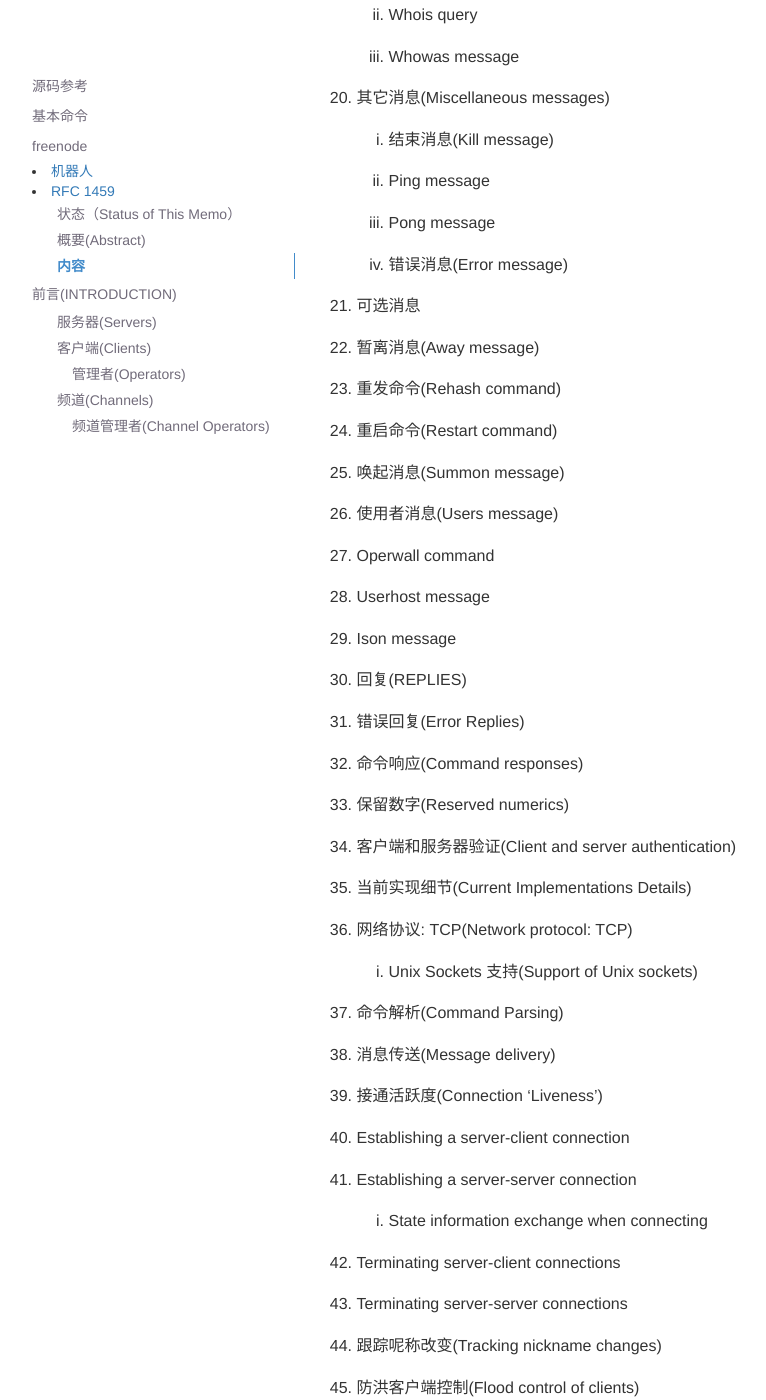
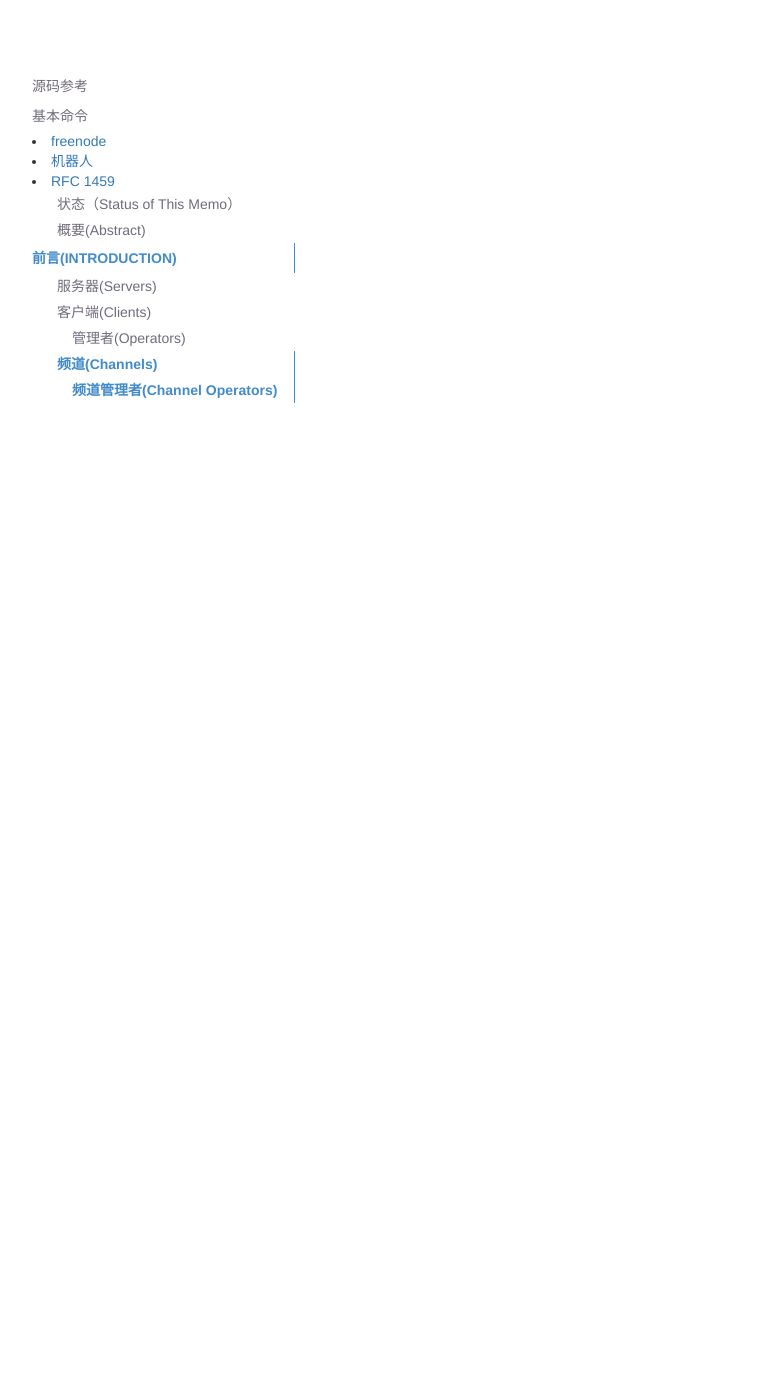
Before and after one commit to R32/r32.github.io, a Jekyll site: the page built from _posts/other/2014-11-08-irc-development.markdown, in a window 1280 px wide and 1400 px high, scrolled down 7971 px. Shown: the whole window, without its empty margins (38-804 px from the left). Built offline with Jekyll 4.4.1, drawn with Linux system fonts in a browser that asks for light colours; nearby versions of some CDN libraries; Markdown is read by kramdown in place of the engine named in the settings; some of the changed text lies outside the part shown.

Commit message:
doc post

````diff
--- a/_posts/haxe/2014-03-30-commands.markdown
+++ b/_posts/haxe/2014-03-30-commands.markdown
@@ -724,7 +724,7 @@
 
 @:nativeProperty     : Use native properties which will execute even with dynamic usage (cpp only)
 
-# 作用是 代码编辑器(IDE) 将不会对这个字段产生智能提示.
+# 作用是 代码编辑器(IDE) 将不会对这个字段产生智能提示. 好像只能作于于字段
 @:noCompletion       : Prevents the compiler from suggesting completion on this field
 
 # 即使有加编译参数 -debug,也不生成 debug 信息到 swf文件,仅适用于 flash
@@ -733,7 +733,7 @@
 # 防止被文档生成器添加
 @:noDoc              : Prevents a type from being included in documentation generation
 
-# 防止 被 * 符号导入, 例 import some.*;
+# 防止静态字段,被 * 符号导入, 例 import some.*;
 @:noImportGlobal     : Prevents a static field from being imported with import Class.*
 
 @:noPrivateAccess    : Disallow private access to anything for the annotated expression
--- a/_posts/haxelib/2014-05-10-some-haxe-lib.markdown
+++ b/_posts/haxelib/2014-05-10-some-haxe-lib.markdown
@@ -15,7 +15,7 @@
 
  * http://haxe.io 主要是一些 haxe 的新闻, 经常能看到一些惊异的东西.
 
-
+ * http://www.w3school.com.cn/html5/index.asp
 
 #### 工具
 
--- a/_posts/other/2014-09-10-some-interesting-libs.markdown
+++ b/_posts/other/2014-09-10-some-interesting-libs.markdown
@@ -51,6 +51,10 @@
 #### web
 
 这个章节的大多数内容都是用于美化的 CSS 或 Javascript , 大多数似乎在 ie8 中都会报错.
+
+ * [buzz](https://github.com/jaysalvat/buzz) html5 声音播放
+
+ * [impress](https://github.com/bartaz/impress.js/) 展示用 JS.
 
  * [图标下载](http://www.easyicon.net/)
 
--- a/_posts/other/2014-11-08-irc-development.markdown
+++ b/_posts/other/2014-11-08-irc-development.markdown
@@ -213,9 +213,10 @@
 										# 非 RFC 标准, 但一些 IRC Daemons 支持. 通过 RPL_ISUPPORT 检测是否支持
 ```
 
+<br />
 
-
-### freenode
+freenode
+------
 
 [freenode](http://www.freenode.com/) 是大多数人使用的服务器,除了这个其它服务器都基本没人.
 
@@ -240,32 +241,12 @@
 /msg NickServ set HIDEMAIL ON
 ```
 
-[可选]
-
+<br />
 
 机器人
 ------
 
 nodejs 源码参考: https://github.com/gf3/IRC-js
-
-需要有几个不同行为的 bot, 但是它们都继承于一个最基本的 socket irc 客户端.
-
- * 普通的字符处理, 命令以 `!` 开头, 支持 中英双语.
-
- * 后台连接可能, 允许通过例如 active 切换到自动,
-
- * 使用 工具配置 !命令,而不是在代码中写
-
- * 最后是难度最大的是 虚拟币钱包,
-
-  - roll 点比大小游戏.
-
-  - 撒 coin, 对活跃的人群.
-
-
-
-
-
 
 
 RFC 1459
@@ -283,225 +264,6 @@
 
 IRC 协议是一个基于文本的协议，以及能够连接到服务器的最简单的 socket客户端.
 
-#### 内容
-
- 1. [前言(INTRODUCTION)](#前言(introduction))
-
-  1. [服务器(Servers)](#服务器(servers))
-
-  2. [客户端(Clients)](#客户端(clients))
-
-     1. [管理者(Operators)](#管理者(operators))
-
-  3. [频道(Channels)](#频道(channels))
-
-     1. [频道管理者(Channel Operators)](#频道管理者(channel-operators))
-
- 2. IRC 规范(THE IRC SPECIFICATION)
-
-  1. 概览(Overview)
-
-  2. 字符代码(Character codes)
-
-  3. 消息(Message)
-
-     1. 消息格式(Message format in ’pseudo’ BNF)
-
-  4. 数字回复(Numeric replies)
-
- 3. IRC 概念(IRC Concepts)
-
-  1. 一对一交流(One to one communication)
-
-  2. 一对多(One-to-many)
-
-     1. 列表(To a list)
-
-	 2. 组(频道)(To a group (channel))
-
-	 3. 主机/服务器(To a host/server mask)
-
-  3. 一对所有(One to all)
-
-     1. 客户端对客户端(Client to Client)
-
-	 2. 客户端对服务器(Clients to Server)
-
-	 3. 服务器对服务器(Server to Server)
-
- 4. 消息细节(MESSAGE DETAILS)
-
-  1. 连接注册(Connection Registration)
-
-     1. 密码消息(Password message)
-
-     2. 呢称消息(Nickname message)
-
-     3. 用户消息(User message)
-
-	 4. 服务器消息(Server message)
-
-	 5. 管理者消息(Operator message)
-
-	 6. 退出消息(Quit message)
-
-	 7. 服务器退出消息(Server Quit message)
-
-  2. 频道操作(Channel operations)
-
-     1. 加入消息(Join message)
-
-	 2. 离开消息(Part message)
-
-	 3. 模式消息(Mode message)
-
-	     1. 频道模式
-
-	     2. 用户模式
-
-	 4. 主题消息(Topic message)
-
-	 5. 名字消息(Names message)
-
-	 6. 列表消息(List message)
-
-	 7. 邀请消息(Invite message)
-
-	 8. 踢人消息(Kick message)
-
-  3. 服务器查询及命令(Server queries and commands)
-
-     1. 版本消息(Version message)
-
-	 2. 状态消息(Stats message)
-
-	 3. 链接消息(Links message)
-
-	 4. 时间消息(Time message)
-
-	 5. 连接消息(Connect message)
-
-	 6. 调试消息(Trace message)
-
-	 7. 管理员消息(Admin message)
-
-	 8. 资讯消息(Info message)
-
-  4. 发送消息(Sending messages)
-
-     1. 私密消息(Private messages)
-
-	 2. 通知消息(Notice messages)
-
-  5. 使用者查询(User-based queries)
-
-     1. Who query
-
-	 2. Whois query
-
-	 3. Whowas message
-
-  6. 其它消息(Miscellaneous messages)
-
-     1. 结束消息(Kill message)
-
-	 2. Ping message
-
-	 3. Pong message
-
-	 4. 错误消息(Error message)
-
- 5. 可选消息
-
-  1. 暂离消息(Away message)
-
-  2. 重发命令(Rehash command)
-
-  3. 重启命令(Restart command)
-
-  4. 唤起消息(Summon message)
-
-  5. 使用者消息(Users message)
-
-  6. Operwall command
-
-  7. Userhost message
-
-  8. Ison message
-
- 6. 回复(REPLIES)
-
-  1. 错误回复(Error Replies)
-
-  2. 命令响应(Command responses)
-
-  3. 保留数字(Reserved numerics)
-
- 7. 客户端和服务器验证(Client and server authentication)
-
- 8. 当前实现细节(Current Implementations Details)
-
-  1. 网络协议: TCP(Network protocol: TCP)
-
-     1. Unix Sockets 支持(Support of Unix sockets)
-
-  2. 命令解析(Command Parsing)
-
-  3. 消息传送(Message delivery)
-
-  4. 接通活跃度(Connection 'Liveness')
-
-  5. Establishing a server-client connection
-
-  6. Establishing a server-server connection
-
-     1. State information exchange when connecting
-
-  7. Terminating server-client connections
-
-  8. Terminating server-server connections
-
-  9. 跟踪呢称改变(Tracking nickname changes)
-
-  10. 防洪客户端控制(Flood control of clients)
-
-  11. 非阻塞查找(Non-blocking lookups)
-
-     1. 主机名(DNS)查找(Hostname (DNS) lookups)
-
-	 2. 用户名(标识)查找(Username (Ident) lookups)
-
-  12. 配置文件(Configuration file)
-
-     1. 允许客户端连接(Allowing clients to connect)
-
-	 2. 管理者(Operators)
-
-	 3. 允许服务器连接(Allowing servers to connect)
-
-	 4. 管理资讯(Administrivia)
-
-  13. 频道成员资格(Channel membership)
-
- 9. 当前问题(Current problems)
-
-  1. 可扩展性(Scalability)
-
-  2. 标签(Labels)
-
-     1. 呢称(Nicknames)
-
-	 2. 频道(Channels)
-
-	 3. 服务器(Servers)
-
-  3. 算法(Algorithms)
-
- 10. 支持及有效性(Support and availability)
-
- 11. 安全注意事项(Security Considerations)
-
- 12. 作者地址(Authors’ Addresse)
 
 ### 前言(INTRODUCTION)
 
````
Also changed, not shown: README.md.
